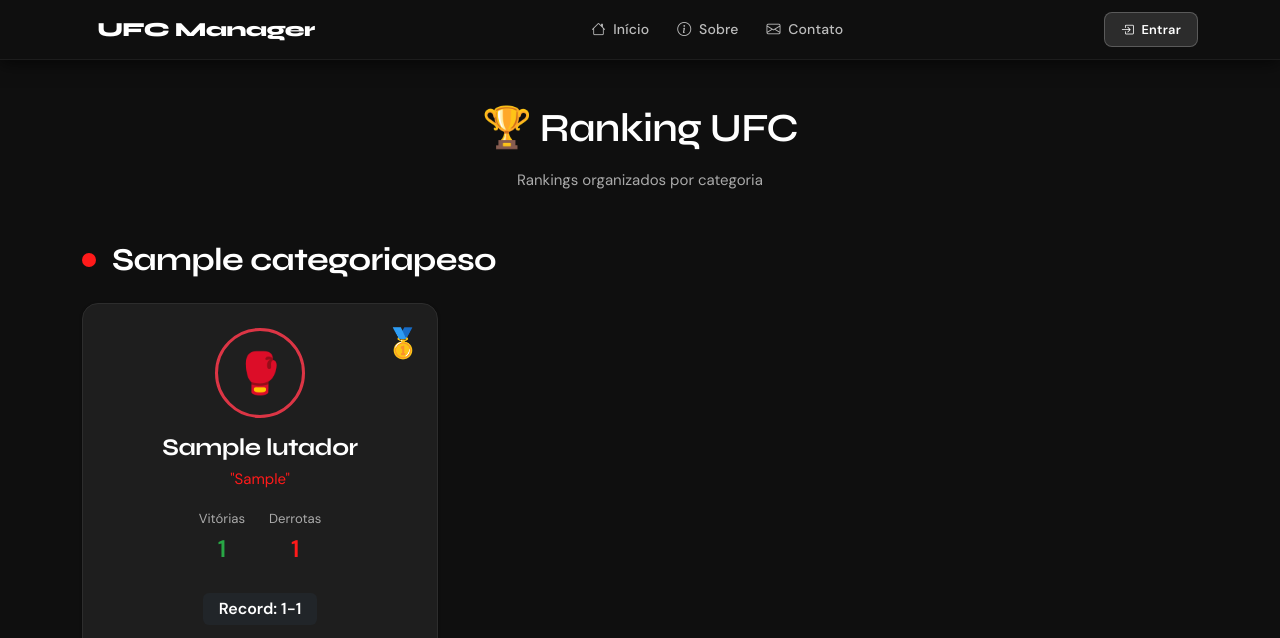
After one commit to aliosmarchehade/naes2026, a Django app: page /ufc/ranking/ in a window 1280 px wide. The commit adds this page. Shown: the top 638 px of the page. Run offline with Django 5.2, Linux system fonts and the light colour scheme; tables that the repository leaves empty hold one stand-in row (values such as "Sample post"); some libraries are stand-ins or nearby versions.

Commit message:
ranking dos atletas

```diff
--- /dev/null
+++ b/naes/ufc/templates/ufc/ranking.html
@@ -0,0 +1,195 @@
+{% extends "website/modelo.html" %}
+
+{% block conteudo %}
+
+<section class="py-5">
+
+    <div class="container">
+
+        <!-- TÍTULO -->
+        <div class="text-center mb-5">
+
+            <h1 class="fw-display text-white mb-3">
+                🏆 Ranking UFC
+            </h1>
+
+            <p class="text-secondary">
+                Rankings organizados por categoria
+            </p>
+
+        </div>
+
+        {% for grupo in ranking %}
+
+        <!-- CATEGORIA -->
+        <div class="mb-5">
+
+            <div class="d-flex align-items-center mb-4">
+
+                <div class="bg-danger rounded-circle me-3"
+                     style="width:14px;height:14px;">
+                </div>
+
+                <h2 class="text-white fw-bold mb-0">
+                    {{ grupo.categoria.nome }}
+                </h2>
+
+            </div>
+
+            <!-- LISTA -->
+            <div class="row g-4">
+
+                {% for lutador in grupo.lutadores %}
+
+                <div class="col-lg-4 col-md-6">
+
+                    <div class="card-petrol p-4 h-100 position-relative overflow-hidden"
+     style="
+     background:#1e1e1e;
+     border:1px solid #2d2d2d;
+     ">
+
+                        <!-- POSIÇÃO -->
+                        <div class="position-absolute top-0 end-0 p-3">
+
+                            {% if forloop.counter == 1 %}
+                                <span style="font-size:1.8rem;">🥇</span>
+
+                            {% elif forloop.counter == 2 %}
+                                <span style="font-size:1.8rem;">🥈</span>
+
+                            {% elif forloop.counter == 3 %}
+                                <span style="font-size:1.8rem;">🥉</span>
+
+                            {% else %}
+
+                                <span class="badge bg-dark">
+                                    #{{ forloop.counter }}
+                                </span>
+
+                            {% endif %}
+
+                        </div>
+
+                        <!-- FOTO/ÍCONE -->
+                        <div class="text-center mb-3">
+
+                            <div class="rounded-circle mx-auto d-flex align-items-center justify-content-center"
+                                 style="
+                                 width:90px;
+                                 height:90px;
+                                 background:#1f1f1f;
+                                 font-size:2.5rem;
+                                 border:3px solid #dc3545;
+                                 ">
+
+                                🥊
+
+                            </div>
+
+                        </div>
+
+                        <!-- NOME -->
+                        <div class="text-center">
+
+                            <h4 class="text-white fw-bold mb-1">
+                                {{ lutador.nome }}
+                            </h4>
+
+                            {% if lutador.apelido %}
+                            <p class="text-danger mb-3">
+                                "{{ lutador.apelido }}"
+                            </p>
+                            {% endif %}
+
+                        </div>
+
+                        <!-- RECORD -->
+                        <div class="d-flex justify-content-center gap-4 mb-4">
+
+                            <div class="text-center">
+
+                                <small class="text-secondary d-block">
+                                    Vitórias
+                                </small>
+
+                                <span class="text-success fw-bold fs-4">
+                                    {{ lutador.vitorias }}
+                                </span>
+
+                            </div>
+
+                            <div class="text-center">
+
+                                <small class="text-secondary d-block">
+                                    Derrotas
+                                </small>
+
+                                <span class="text-danger fw-bold fs-4">
+                                    {{ lutador.derrotas }}
+                                </span>
+
+                            </div>
+
+                        </div>
+
+                        <!-- RECORD -->
+                        <div class="text-center mb-3">
+
+                            <span class="badge bg-dark px-3 py-2 fs-6">
+
+                                Record:
+                                {{ lutador.vitorias }}-{{ lutador.derrotas }}
+
+                            </span>
+
+                        </div>
+
+                        <!-- PAÍS -->
+                        {% if lutador.pais %}
+
+                        <div class="text-center text-secondary">
+
+                            <img src="https://flagsapi.com/{{ lutador.pais.sigla }}/flat/24.png">
+
+                            {{ lutador.pais.nome }}
+
+                        </div>
+
+                        {% endif %}
+
+                    </div>
+
+                </div>
+
+                {% empty %}
+
+                <div class="col-12">
+
+                    <div class="card-petrol p-4 h-100 position-relative overflow-hidden"
+     style="
+     background:#1e1e1e;
+     border:1px solid #2d2d2d;
+     ">
+
+                        <h5 class="text-white">
+                            Nenhum lutador cadastrado
+                        </h5>
+
+                    </div>
+
+                </div>
+
+                {% endfor %}
+
+            </div>
+
+        </div>
+
+        {% endfor %}
+
+    </div>
+
+</section>
+
+{% endblock %}
--- a/naes/ufc/urls.py
+++ b/naes/ufc/urls.py
@@ -1,5 +1,6 @@
 from django.urls import path
 from .views import *
+from .views import RankingView
 
 urlpatterns = [
     path('lutadores/', LutadorList.as_view(), name='lutador-list'),
@@ -25,4 +26,6 @@ urlpatterns = [
     path('paises/<int:pk>/editar/', PaisUpdate.as_view(), name='pais-update'),
     path('paises/<int:pk>/excluir/', PaisDelete.as_view(), name='pais-delete'),
     path('paises/<int:pk>/', PaisDetail.as_view(), name='pais-detail'),
+
+    path('ranking/',RankingView.as_view(),name='ranking'),
 ]
--- a/naes/ufc/views.py
+++ b/naes/ufc/views.py
@@ -2,6 +2,8 @@ from django.views.generic import CreateView, UpdateView, DeleteView, ListView, D
 from django.urls import reverse_lazy
 from .models import Lutador, CategoriaPeso, Evento, Pais
 from django.contrib.auth.mixins import LoginRequiredMixin
+from django.views.generic import TemplateView
+
 # from django.contrib.auth.mixins import LoginRequiredMixin ##vou usar isso aqui pra qnd tiver opcao de login
 
 
@@ -219,3 +221,34 @@ class EventoDetail(DetailView):
 class PaisDetail(DetailView):
     model = Pais
     template_name = 'ufc/detail/pais_detail.html'
+
+
+
+
+class RankingView(TemplateView):
+
+    template_name = 'ufc/ranking.html'
+
+    def get_context_data(self, **kwargs):
+
+        context = super().get_context_data(**kwargs)
+
+        categorias = CategoriaPeso.objects.all()
+
+        ranking = []
+
+        for categoria in categorias:
+
+            lutadores = categoria.lutador_set.all().order_by(
+                '-vitorias',
+                'derrotas'
+            )
+
+            ranking.append({
+                'categoria': categoria,
+                'lutadores': lutadores
+            })
+
+        context['ranking'] = ranking
+
+        return context
--- a/naes/website/templates/website/modelo.html
+++ b/naes/website/templates/website/modelo.html
@@ -236,7 +236,7 @@
             </li>
 
             <li>
-              <a class="dropdown-item" href="#">
+              <a class="dropdown-item"  href="{% url 'ranking' %}">
                 <i class="bi bi-bar-chart-line me-2"></i>
                 Ver Ranking
               </a>
```
Also changed, not shown: naes/website/views.py (line endings or trailing spaces).
